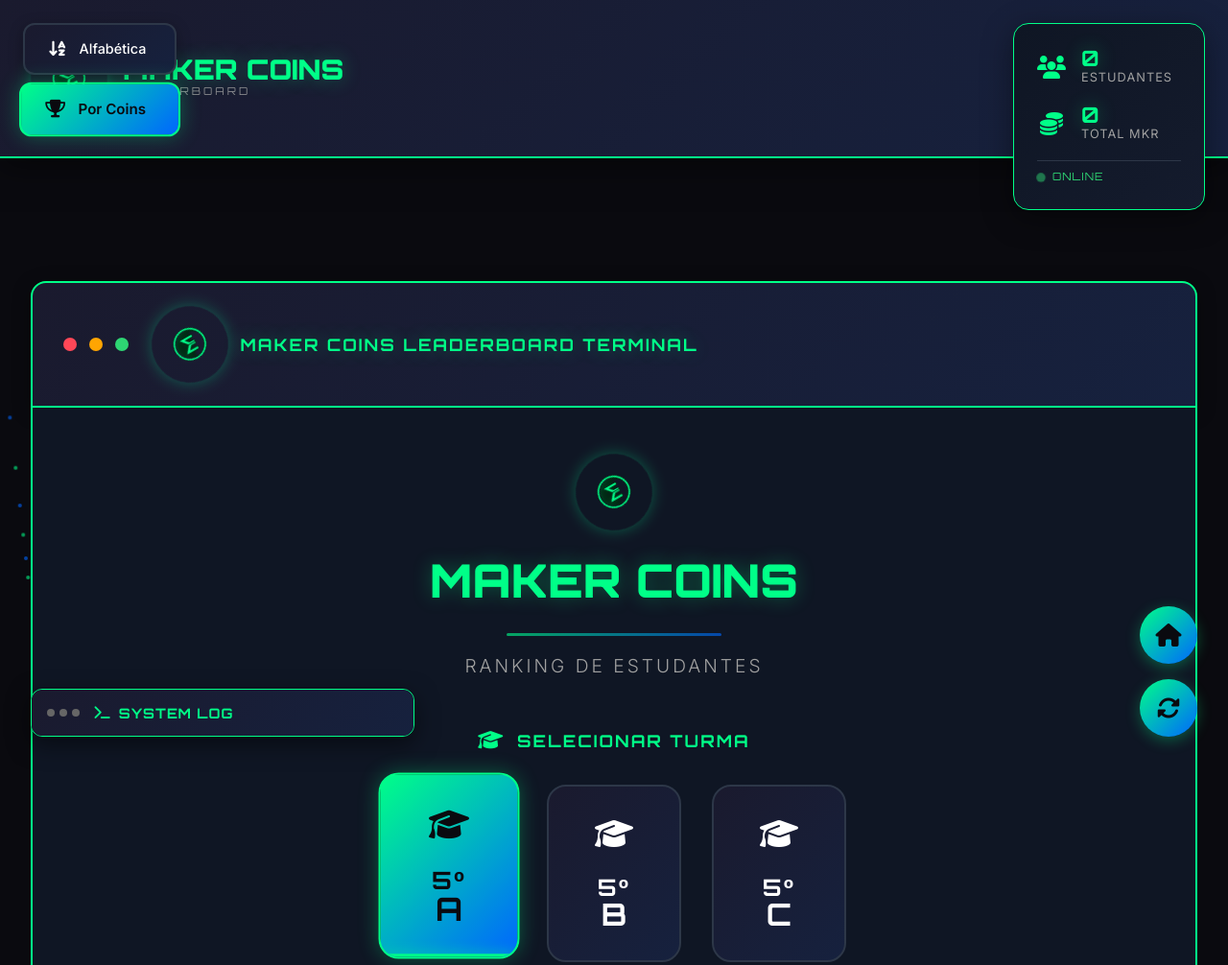
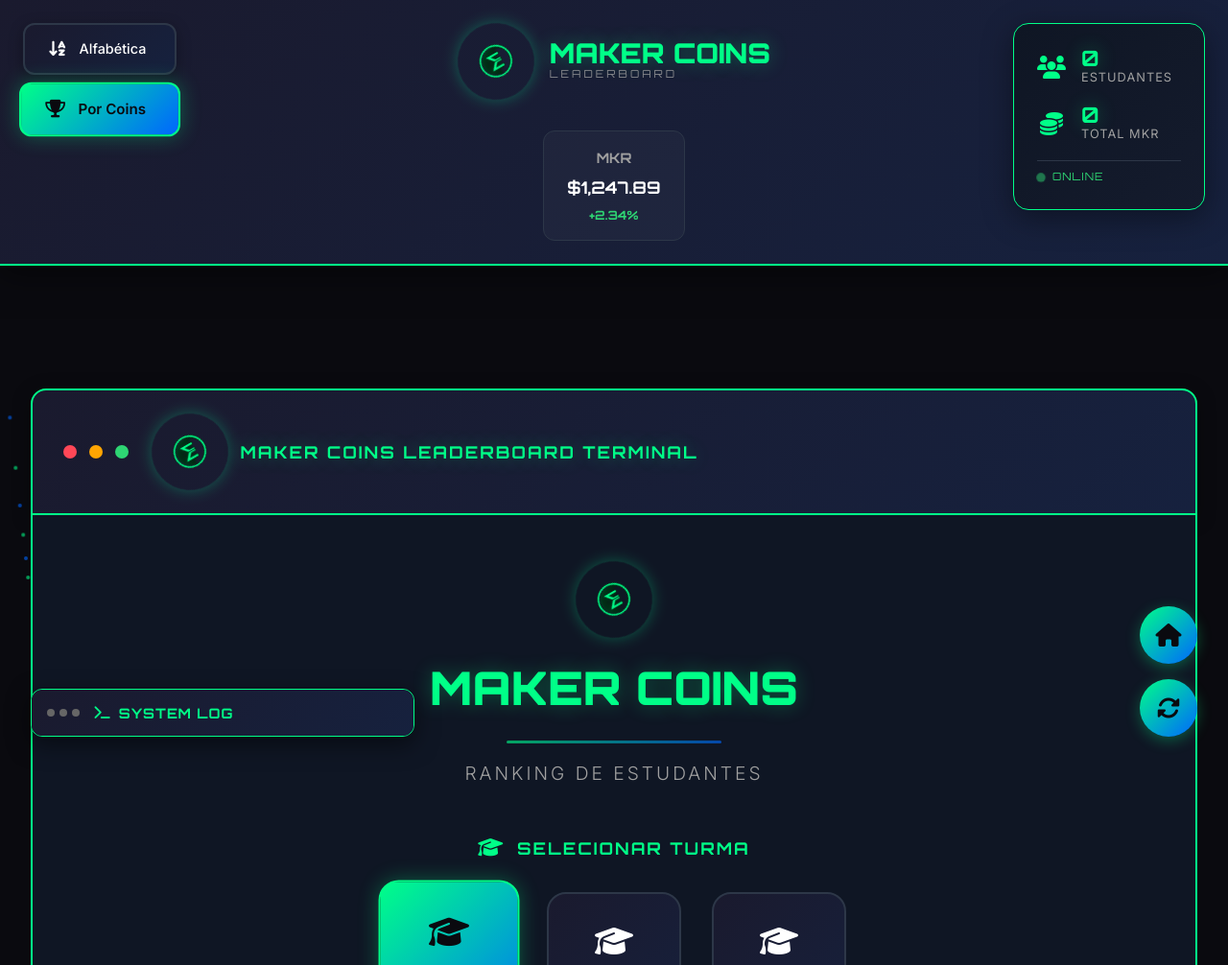
Before and after one commit to Nansinyx26/Maker_Coins3.00, a plain HTML site: page frontend.html in a window 1280 px wide. Shown: the top 1006 px of the page at 96% size. Drawn offline with Linux system fonts and the light colour scheme; files whose address does not match are found by name.

Commit message:
Update style1.css

```diff
--- a/css/style1.css
+++ b/css/style1.css
@@ -118,8 +118,11 @@ body {
     background: var(--gradient-secondary);
     border-bottom: 2px solid var(--border-accent);
     padding: 1.5rem 2rem;
-    position: sticky;
-    top: 0;
+    /* Remover sticky se quiser centralização total da tela */
+    position: relative; /* ou fixe se quiser ocupar a tela inteira */
+    display: flex;
+    justify-content: center; /* centraliza horizontal */
+    align-items: center;     /* centraliza vertical */
     z-index: 1000;
     backdrop-filter: blur(15px);
     box-shadow: 0 8px 32px var(--shadow-dark);
@@ -127,10 +130,9 @@ body {
 
 .header-content {
     display: flex;
-    justify-content: space-between;
+    flex-direction: column; /* organiza logo e market ticker em coluna */
     align-items: center;
-    max-width: 1600px;
-    margin: 0 auto;
+    gap: 2rem; /* espaçamento entre logo e market ticker */
 }
 
 .logo-container {
```
